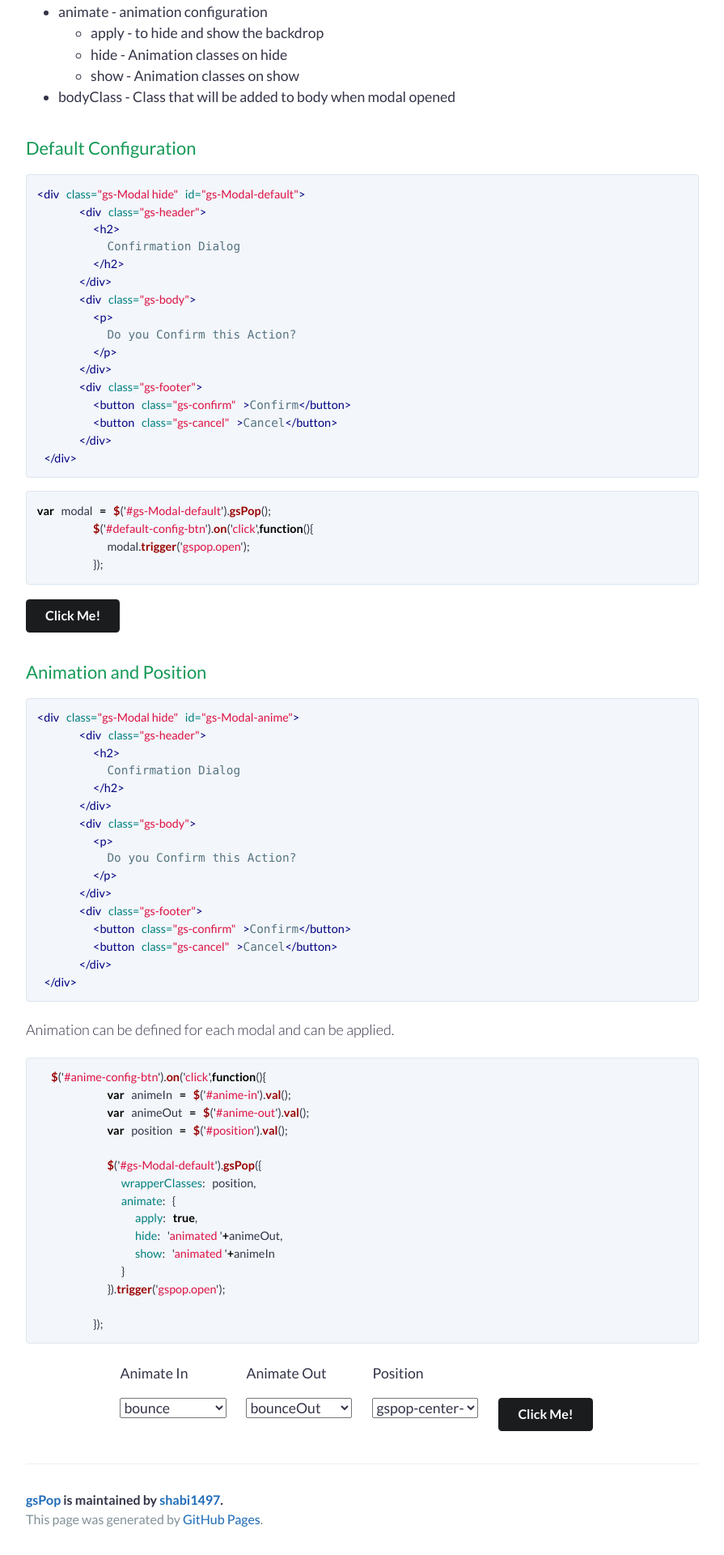
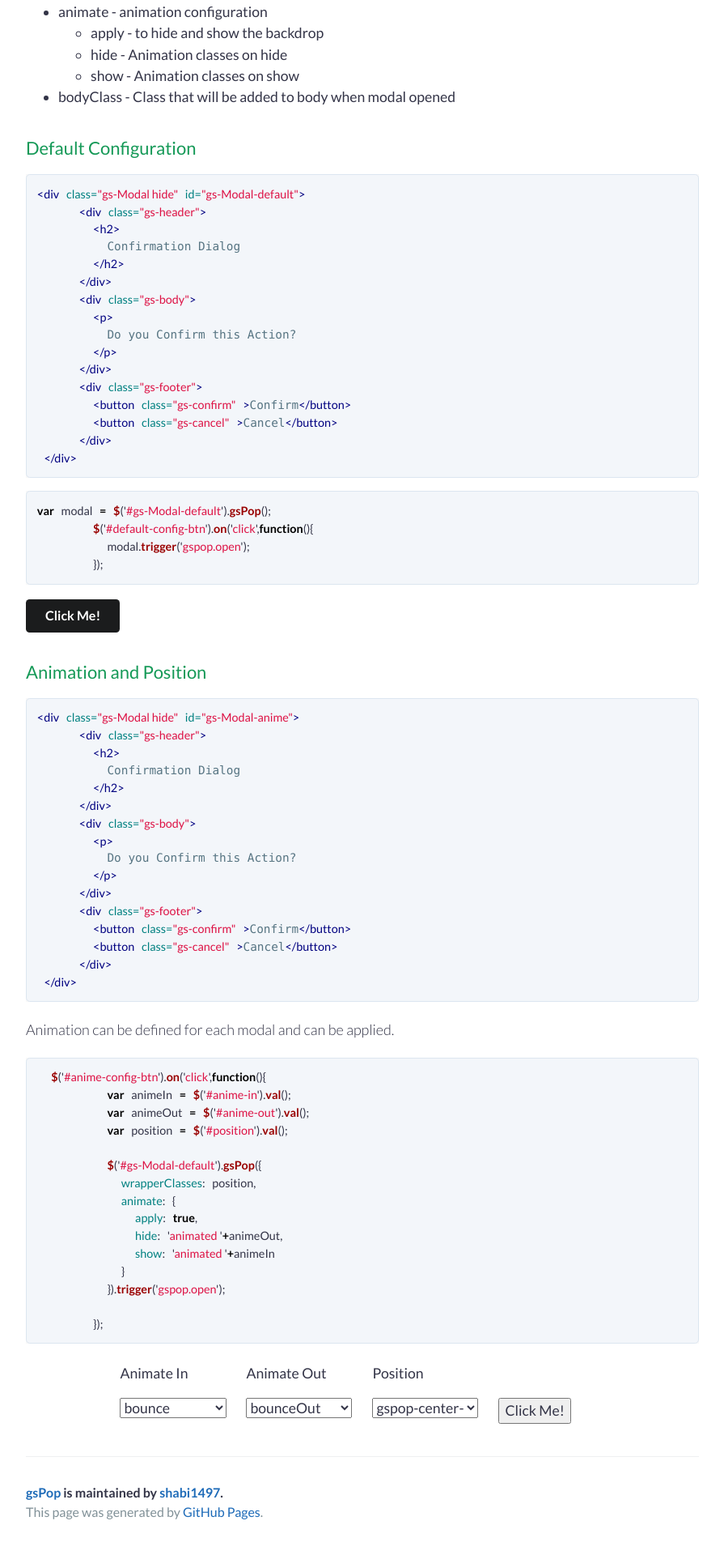
Before and after one commit to shabi1497/gsPop, a Jekyll site: the page built from docs/index.md, in a window 1280 px wide. Shown: the part 1380-3300 px from the top of the page at 81% size, without its empty margins (192-1087 px from the left). Built offline with Jekyll 4.4.1, drawn with Linux system fonts in a browser that asks for light colours; our own code applies the rules of GitHub Pages for plain Markdown files.

Commit message:
style removed

```diff
--- a/docs/index.md
+++ b/docs/index.md
@@ -276,7 +276,7 @@ Animation can be defined for each modal and can be applied.
           </select>
         </div>
         <div class="col-3">
-          <button class="ui secondary button" id="anime-config-btn">
+          <button id="anime-config-btn">
             Click Me!
           </button>
         </div>
```
